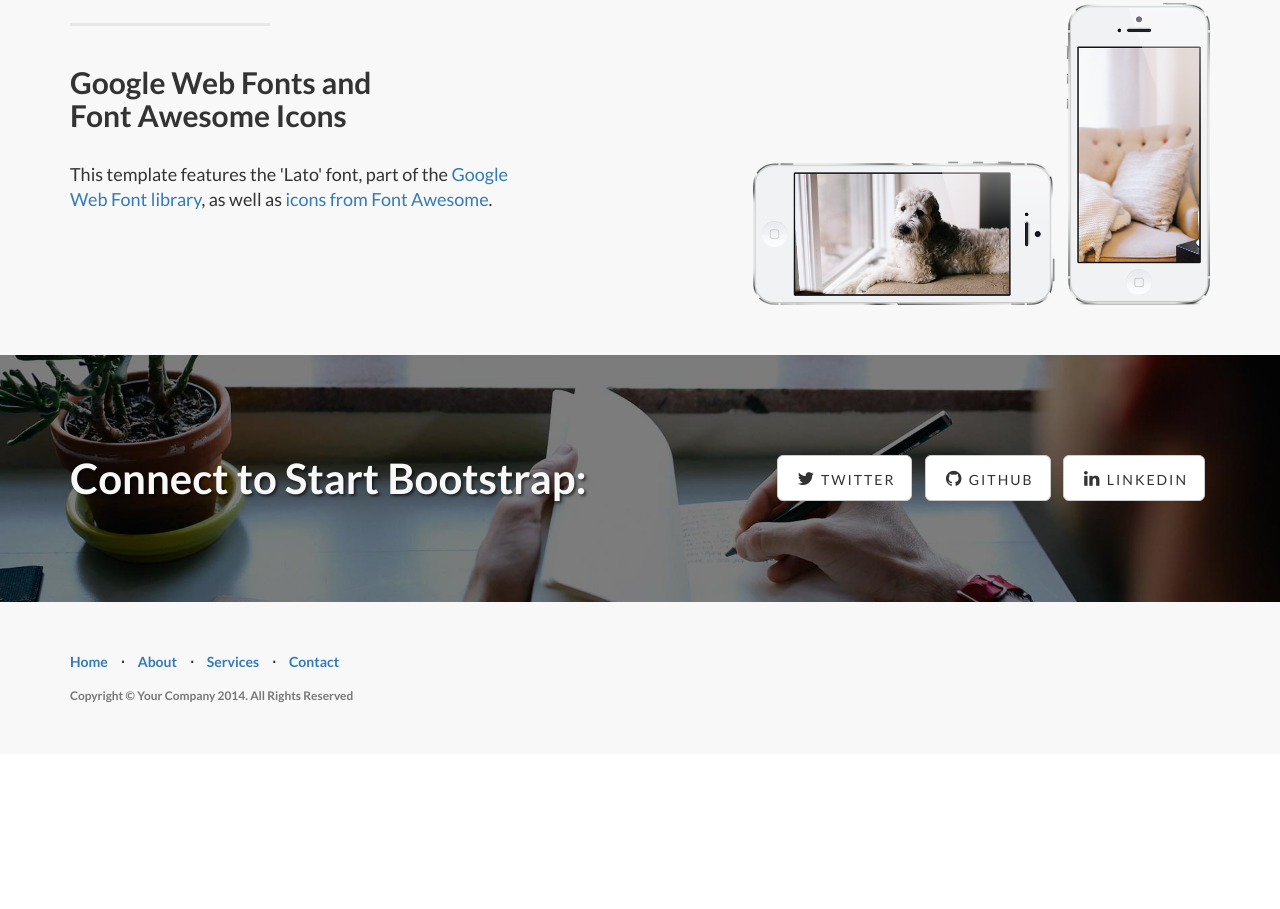
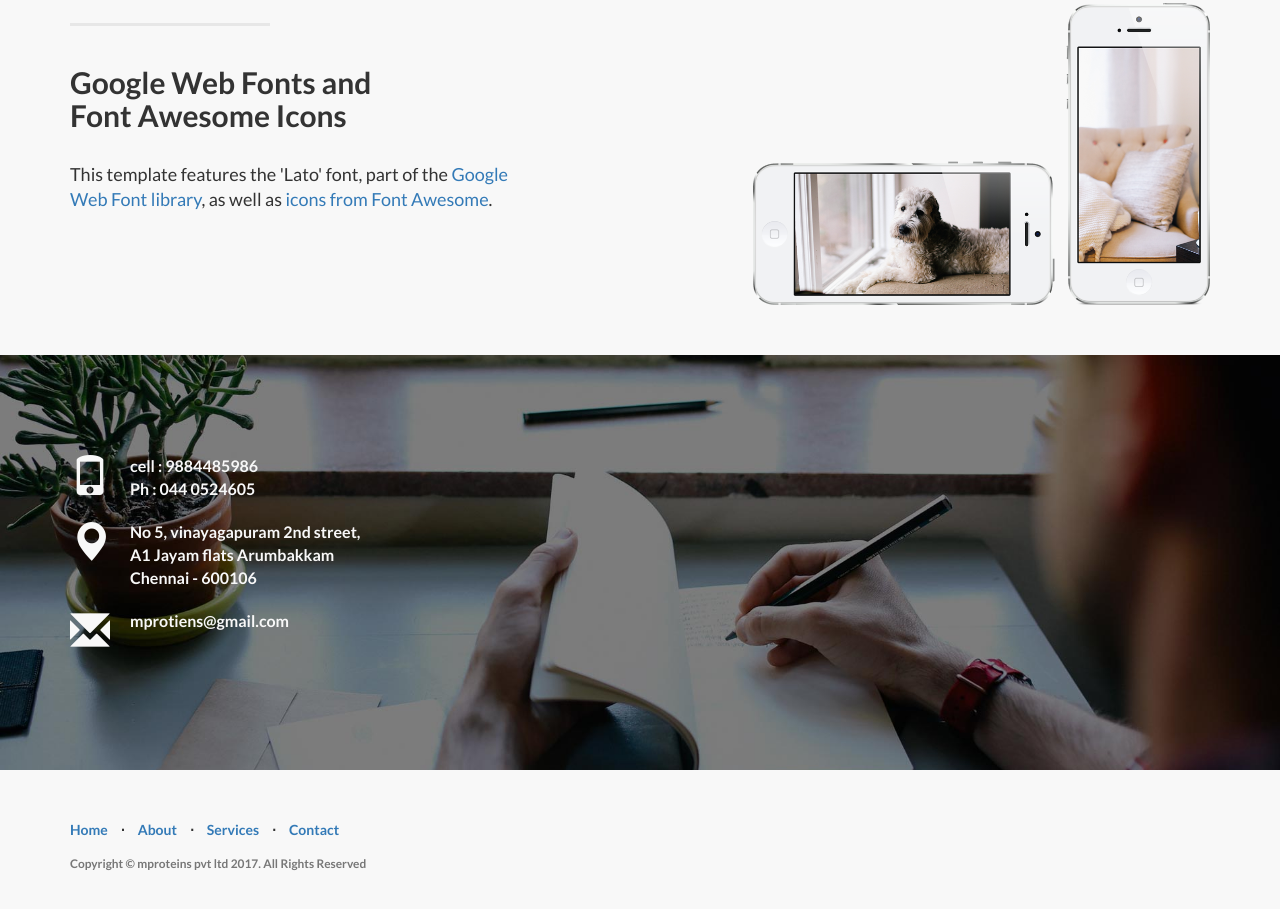
Before and after one commit to naveen2mn/mproteins, a plain HTML site: page index.html in a window 1280 px wide. Shown: the part 1763-2672 px from the top of the page. Before the commit the page ends 2517 px from the top, so only its background shows below. Drawn offline with Linux system fonts and the light colour scheme.

Commit message:
Contact Page Done

```diff
--- a/css/landing-page.css
+++ b/css/index.css
@@ -168,3 +168,23 @@ footer {
 p.copyright {
     margin: 15px 0 0;
 }
+
+.logo{
+    height: 90px;
+    display: inline-block;
+    width: 200px;
+    cursor: pointer;
+    background: url(img/logo.jpg) no-repeat;
+    background-size: 80%;
+    background-position: 10px 8px;
+}
+.icon-font{font-size: 40px;}
+.icon-right {
+    font-size: 16px;
+    margin-left: 20px;
+    display: inline-block;
+}
+.item{
+    margin-bottom: 20px;
+    display: flex;
+}
--- a/index.html
+++ b/index.html
@@ -8,14 +8,12 @@
     <meta name="viewport" content="width=device-width, initial-scale=1">
     <meta name="description" content="">
     <meta name="author" content="">
-
-    <title>Landing Page - Start Bootstrap Theme</title>
-
+    <title>Mproteins</title>
     <!-- Bootstrap Core CSS -->
     <link href="css/bootstrap.min.css" rel="stylesheet">
 
     <!-- Custom CSS -->
-    <link href="css/landing-page.css" rel="stylesheet">
+    <link href="css/index.css" rel="stylesheet">
 
     <!-- Custom Fonts -->
     <link href="font-awesome/css/font-awesome.min.css" rel="stylesheet" type="text/css">
@@ -27,11 +25,9 @@
         <script src="https://oss.maxcdn.com/libs/html5shiv/3.7.0/html5shiv.js"></script>
         <script src="https://oss.maxcdn.com/libs/respond.js/1.4.2/respond.min.js"></script>
     <![endif]-->
-
 </head>
 
 <body>
-
     <!-- Navigation -->
     <nav class="navbar navbar-default navbar-fixed-top topnav" role="navigation">
         <div class="container topnav">
@@ -43,7 +39,8 @@
                     <span class="icon-bar"></span>
                     <span class="icon-bar"></span>
                 </button>
-                <a class="navbar-brand topnav" href="#">Start Bootstrap</a>
+                <a class="navbar-brand topnav" href="#">
+                    <div class="logo"></div>></a>
             </div>
             <!-- Collect the nav links, forms, and other content for toggling -->
             <div class="collapse navbar-collapse" id="bs-example-navbar-collapse-1">
@@ -78,13 +75,22 @@
                         <hr class="intro-divider">
                         <ul class="list-inline intro-social-buttons">
                             <li>
-                                <a href="https://twitter.com/SBootstrap" class="btn btn-default btn-lg"><i class="fa fa-twitter fa-fw"></i> <span class="network-name">Twitter</span></a>
+                                <a href="https://twitter.com/SBootstrap" class="btn btn-default btn-lg">
+                                    <i class="fa fa-twitter fa-fw"></i>
+                                    <span class="network-name">Twitter</span>
+                                </a>
                             </li>
                             <li>
-                                <a href="https://github.com/IronSummitMedia/startbootstrap" class="btn btn-default btn-lg"><i class="fa fa-github fa-fw"></i> <span class="network-name">Github</span></a>
+                                <a href="https://github.com/IronSummitMedia/startbootstrap" class="btn btn-default btn-lg">
+                                    <i class="fa fa-github fa-fw"></i>
+                                    <span class="network-name">Github</span>
+                                </a>
                             </li>
                             <li>
-                                <a href="#" class="btn btn-default btn-lg"><i class="fa fa-linkedin fa-fw"></i> <span class="network-name">Linkedin</span></a>
+                                <a href="#" class="btn btn-default btn-lg">
+                                    <i class="fa fa-linkedin fa-fw"></i>
+                                    <span class="network-name">Linkedin</span>
+                                </a>
                             </li>
                         </ul>
                     </div>
@@ -99,7 +105,7 @@
 
     <!-- Page Content -->
 
-	<a  name="services"></a>
+    <a name="services"></a>
     <div class="content-section-a">
 
         <div class="container">
@@ -107,8 +113,11 @@
                 <div class="col-lg-5 col-sm-6">
                     <hr class="section-heading-spacer">
                     <div class="clearfix"></div>
-                    <h2 class="section-heading">Death to the Stock Photo:<br>Special Thanks</h2>
-                    <p class="lead">A special thanks to <a target="_blank" href="http://join.deathtothestockphoto.com/">Death to the Stock Photo</a> for providing the photographs that you see in this template. Visit their website to become a member.</p>
+                    <h2 class="section-heading">Death to the Stock Photo:
+                        <br>Special Thanks</h2>
+                    <p class="lead">A special thanks to
+                        <a target="_blank" href="http://join.deathtothestockphoto.com/">Death to the Stock Photo</a> for providing the photographs that you see in this template. Visit their
+                        website to become a member.</p>
                 </div>
                 <div class="col-lg-5 col-lg-offset-2 col-sm-6">
                     <img class="img-responsive" src="img/ipad.png" alt="">
@@ -129,8 +138,11 @@
                 <div class="col-lg-5 col-lg-offset-1 col-sm-push-6  col-sm-6">
                     <hr class="section-heading-spacer">
                     <div class="clearfix"></div>
-                    <h2 class="section-heading">3D Device Mockups<br>by PSDCovers</h2>
-                    <p class="lead">Turn your 2D designs into high quality, 3D product shots in seconds using free Photoshop actions by <a target="_blank" href="http://www.psdcovers.com/">PSDCovers</a>! Visit their website to download some of their awesome, free photoshop actions!</p>
+                    <h2 class="section-heading">3D Device Mockups
+                        <br>by PSDCovers</h2>
+                    <p class="lead">Turn your 2D designs into high quality, 3D product shots in seconds using free Photoshop actions by
+                        <a
+                            target="_blank" href="http://www.psdcovers.com/">PSDCovers</a>! Visit their website to download some of their awesome, free photoshop actions!</p>
                 </div>
                 <div class="col-lg-5 col-sm-pull-6  col-sm-6">
                     <img class="img-responsive" src="img/dog.png" alt="">
@@ -151,8 +163,11 @@
                 <div class="col-lg-5 col-sm-6">
                     <hr class="section-heading-spacer">
                     <div class="clearfix"></div>
-                    <h2 class="section-heading">Google Web Fonts and<br>Font Awesome Icons</h2>
-                    <p class="lead">This template features the 'Lato' font, part of the <a target="_blank" href="http://www.google.com/fonts">Google Web Font library</a>, as well as <a target="_blank" href="http://fontawesome.io">icons from Font Awesome</a>.</p>
+                    <h2 class="section-heading">Google Web Fonts and
+                        <br>Font Awesome Icons</h2>
+                    <p class="lead">This template features the 'Lato' font, part of the
+                        <a target="_blank" href="http://www.google.com/fonts">Google Web Font library</a>, as well as
+                        <a target="_blank" href="http://fontawesome.io">icons from Font Awesome</a>.</p>
                 </div>
                 <div class="col-lg-5 col-lg-offset-2 col-sm-6">
                     <img class="img-responsive" src="img/phones.png" alt="">
@@ -165,33 +180,38 @@
     </div>
     <!-- /.content-section-a -->
 
-	<a  name="contact"></a>
+    <a name="contact"></a>
     <div class="banner">
-
         <div class="container">
-
             <div class="row">
                 <div class="col-lg-6">
-                    <h2>Connect to Start Bootstrap:</h2>
-                </div>
-                <div class="col-lg-6">
-                    <ul class="list-inline banner-social-buttons">
-                        <li>
-                            <a href="https://twitter.com/SBootstrap" class="btn btn-default btn-lg"><i class="fa fa-twitter fa-fw"></i> <span class="network-name">Twitter</span></a>
-                        </li>
-                        <li>
-                            <a href="https://github.com/IronSummitMedia/startbootstrap" class="btn btn-default btn-lg"><i class="fa fa-github fa-fw"></i> <span class="network-name">Github</span></a>
-                        </li>
-                        <li>
-                            <a href="#" class="btn btn-default btn-lg"><i class="fa fa-linkedin fa-fw"></i> <span class="network-name">Linkedin</span></a>
-                        </li>
-                    </ul>
+                    <div class="item">
+                        <span class="glyphicon glyphicon-phone icon-font"></span>
+                        <div class="icon-right">
+                            cell : 9884485986
+                            <br> Ph : 044 0524605
+
+                        </div>
+                    </div>
+                    <div class="item">
+                        <span class="glyphicon glyphicon-map-marker icon-font"></span>
+                        <div class="icon-right">
+                            No 5, vinayagapuram 2nd street,
+                            <br> A1 Jayam flats Arumbakkam
+                            <br> Chennai - 600106
+                        </div>
+                    </div>
+                    <div class="item">
+                        <span class="glyphicon glyphicon-envelope icon-font"></span>
+                        <div class="icon-right">
+                            mprotiens@gmail.com
+                            <br>
+                        </div>
+                    </div>
                 </div>
             </div>
-
         </div>
         <!-- /.container -->
-
     </div>
     <!-- /.banner -->
 
@@ -217,7 +237,7 @@
                             <a href="#contact">Contact</a>
                         </li>
                     </ul>
-                    <p class="copyright text-muted small">Copyright &copy; Your Company 2014. All Rights Reserved</p>
+                    <p class="copyright text-muted small">Copyright &copy; mproteins pvt ltd 2017. All Rights Reserved</p>
                 </div>
             </div>
         </div>
```
Also changed, not shown: 1 other file.
